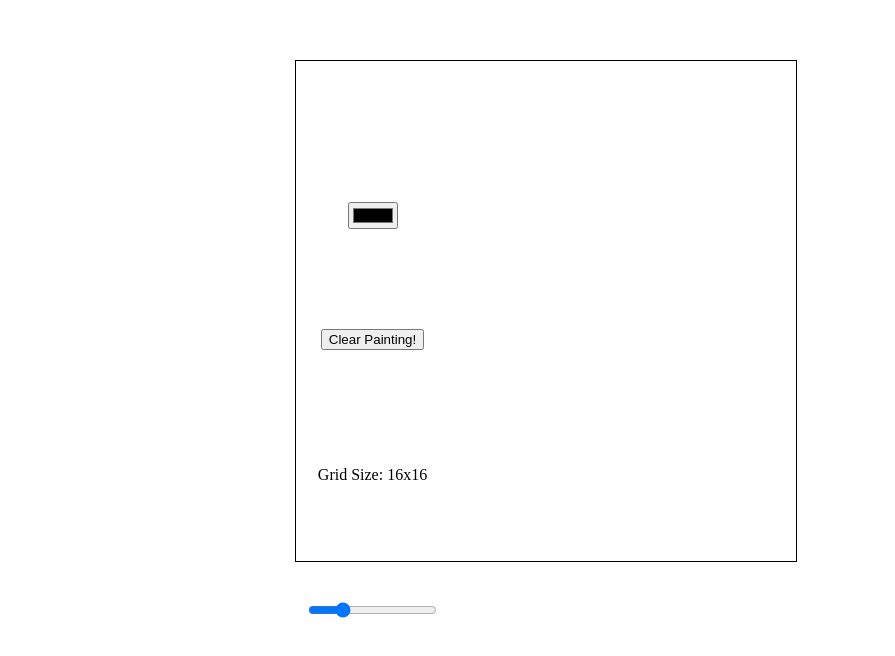
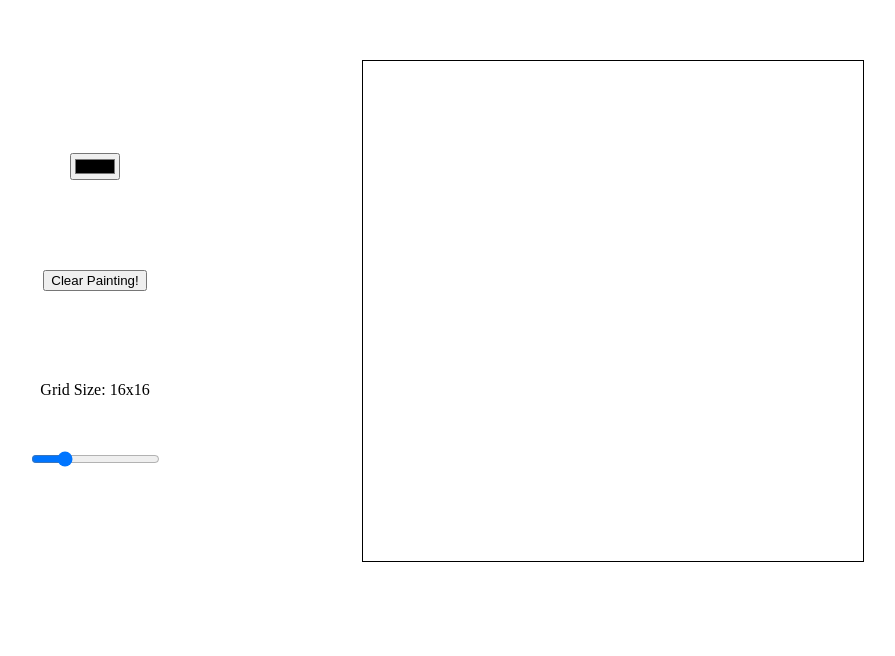
Before and after one commit to ProgrammerOPaul/Etch_a_sketch, a plain HTML site: page index.html in a window 1280 px wide. Shown: the part 148-804 px from the top of the page, without its empty margins (94-989 px from the left). Drawn offline with Linux system fonts and the light colour scheme.

Commit message:
Fix arrangement on frontend and more precise variable names

```diff
--- a/etcher.js
+++ b/etcher.js
@@ -1,10 +1,10 @@
-const container = document.getElementById("container");
+const container = document.getElementById("gridContainer");
 const clearBtn =  document.getElementById("btnClear");
 const colorPicker = document.getElementById("picker");
 const gridItems = document.getElementsByClassName("grid-item");
 let slider = document.getElementById("range");
 let output = document.getElementById("length");
-let color = "black";
+let color = colorPicker.value;
 let mouseDown = false;
 
 document.body.onmousedown = function() {
--- a/index.html
+++ b/index.html
@@ -12,12 +12,13 @@
 <div id="content">
     <div id="buttons">
         <input type="color" value="#000000" id="picker"/>
-        <!-- <button id = "btnColor">Change Colors!</button> -->
         <button id = "btnClear">Clear Painting!</button>
-        <p>Grid Size: <span id="length"></span></p>
-        <input type="range" value="16" min="1" max="64" step="1" id="range">
+        <div id="colorContainer">
+            <p id="size">Grid Size: <span id="length"></span></p>
+            <input type="range" value="16" min="1" max="64" step="1" id="range">
+        </div>
     </div>
-    <div id="container">
+    <div id="gridContainer">
     </div>
 </div>
 
--- a/style.css
+++ b/style.css
@@ -5,18 +5,29 @@
     justify-content: center;
 }
 
+#size{
+    margin: 0px;
+}
+
 #buttons{
     display: flex;
     align-items: center;
     justify-content: center;
     flex-direction: column;
-    gap: 100px;
-    position: absolute;
-    top: 350;
+    gap: 90px;
+    top: 240;
     left: 400;
 }
 
-#container{
+#colorContainer{
+    display: flex;
+    align-items: center;
+    justify-content: center;
+    flex-direction: column;
+    gap: 50px;
+}
+
+#gridContainer{
     display: grid;
     height: 500px;
     width: 500px;
```
